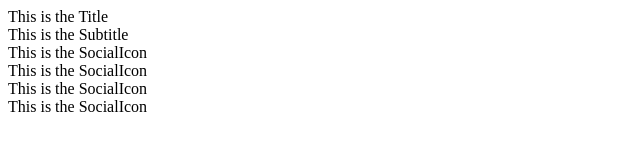
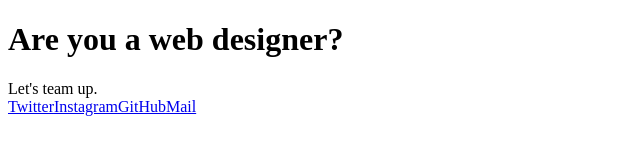
Before and after one commit to kyrelldixon/designer-recruitment, a Gatsby site: page / in a window 1280 px wide. Shown: the whole page, without its empty margins (0-640 px from the left). Built offline with nearby package versions, Linux system fonts and the light colour scheme; Gatsby itself is replaced by a stand-in of ours.

Commit message:
Add basic copy

```diff
--- a/src/components/floating-container.js
+++ b/src/components/floating-container.js
@@ -7,10 +7,10 @@ const FloatingContainer = () => (
   <div>
     <Title />
     <Subtitle />
-    <SocialIcon />
-    <SocialIcon />
-    <SocialIcon />
-    <SocialIcon />
+    <SocialIcon name="Twitter" url="https://www.twitter.com/kyrelldixon" />
+    <SocialIcon name="Instagram" url="https://www.instagram.com/kyrell.dixon" />
+    <SocialIcon name="GitHub" url="https://www.github.com/kyrelldixon/designer-recruitment" />
+    <SocialIcon name="Mail" url="mailto:kyrell@kyrelldixon.com" />
   </div>
 )
 
--- a/src/components/social-icon.js
+++ b/src/components/social-icon.js
@@ -1,7 +1,7 @@
 import React from "react"
 
-const SocialIcon = () => (
-  <div>This is the SocialIcon</div>
+const SocialIcon = ({ name, url }) => (
+  <a href={url} target="_blank" rel="noopener noreferrer">{name}</a>
 )
 
 export default SocialIcon
--- a/src/components/subtitle.js
+++ b/src/components/subtitle.js
@@ -1,7 +1,7 @@
 import React from "react"
 
 const Subtitle = () => (
-  <div>This is the Subtitle</div>
+  <div>Let's team up.</div>
 )
 
 export default Subtitle
--- a/src/components/title.js
+++ b/src/components/title.js
@@ -1,7 +1,7 @@
 import React from "react"
 
 const Title = () => (
-  <div>This is the Title</div>
+  <h1>Are you a web designer?</h1>
 )
 
 export default Title
```
